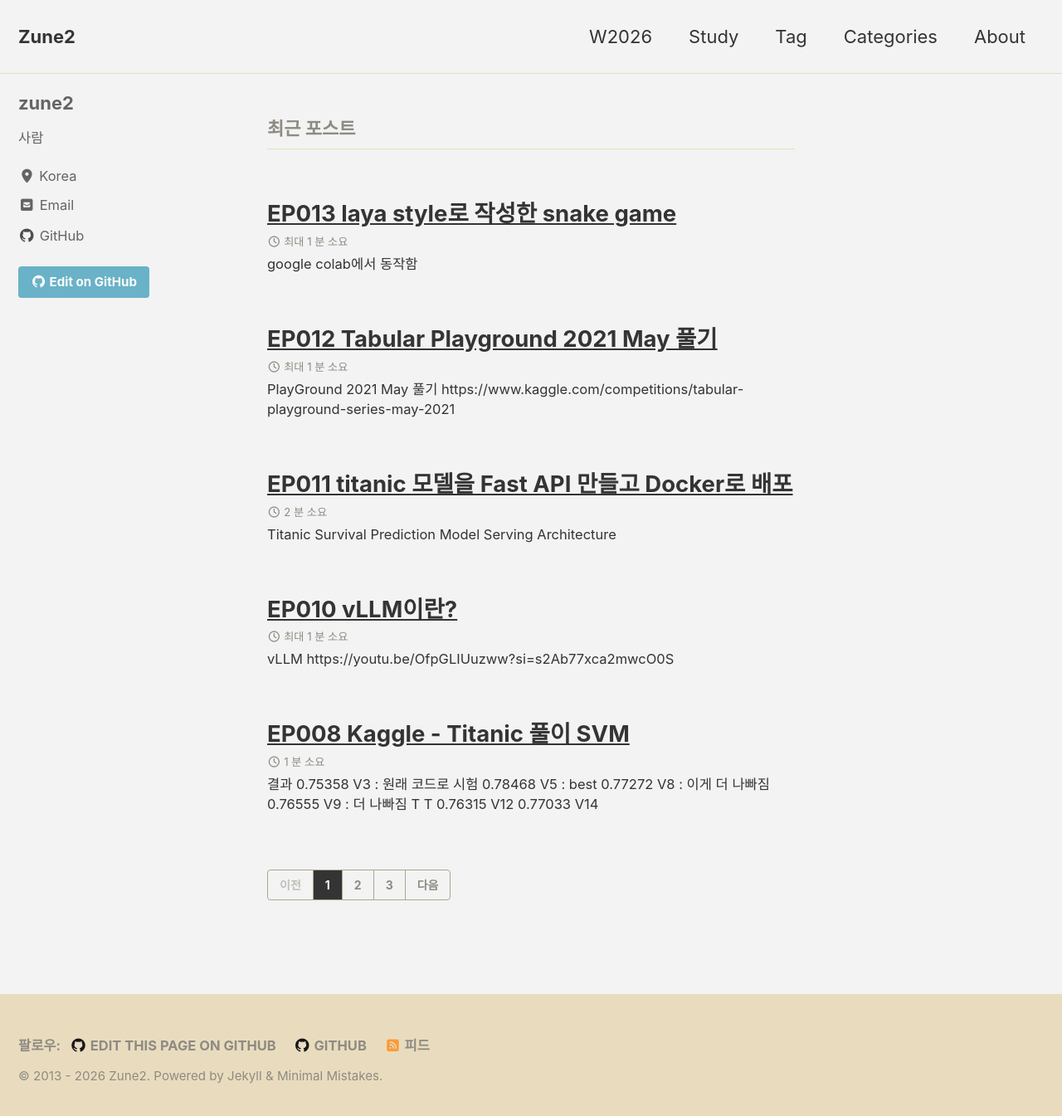
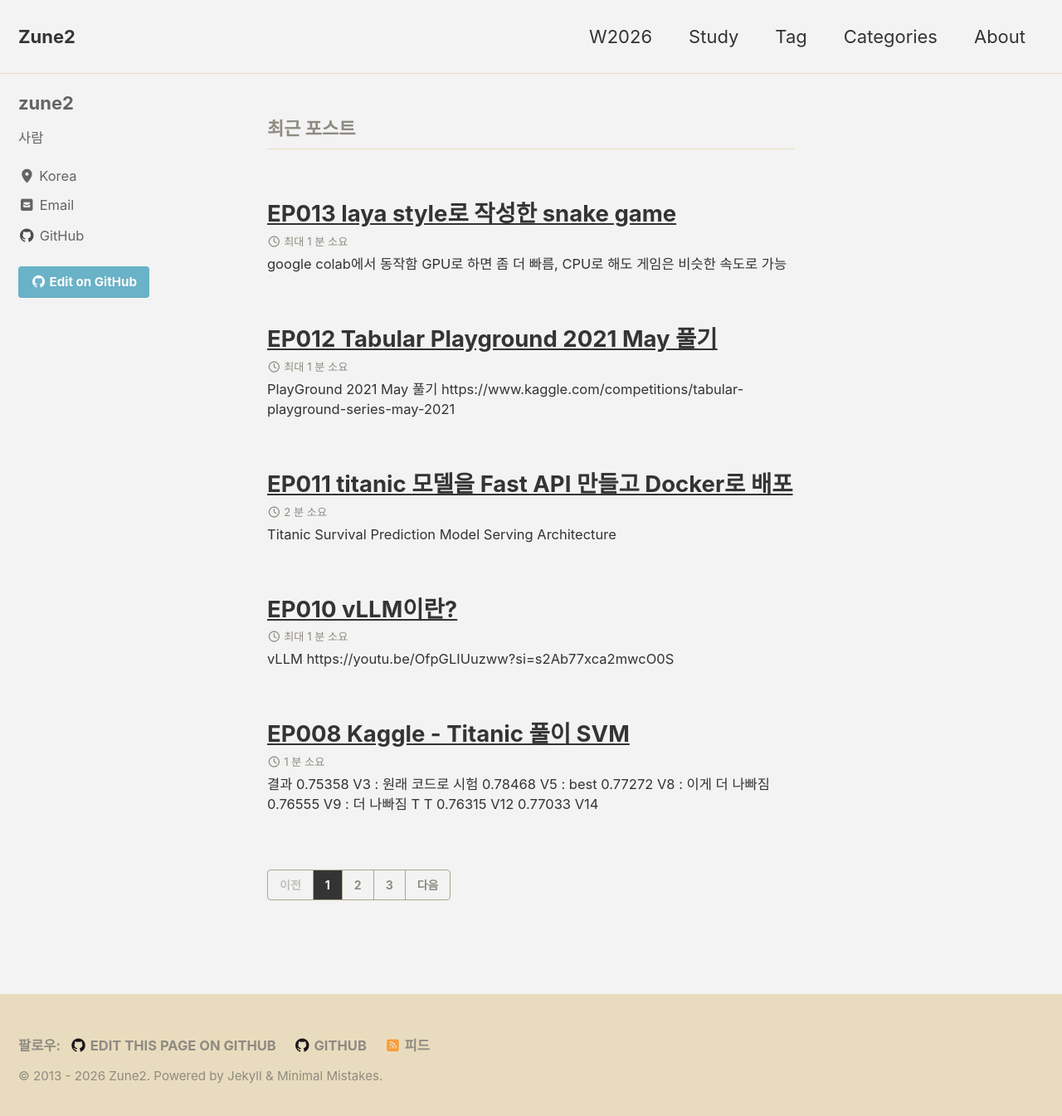
Before and after one commit to zune2/zune2.github.io, a Jekyll site: the page built from index.html, in a window 1280 px wide and 1353 px high. Shown: the top 1345 px of the window at 83% size. Built offline with Jekyll 4.4.1, drawn with Linux system fonts in a browser that asks for light colours; cached includes are drawn as plain includes; the list of posts is cut into pages by our own code.

Commit message:
Update 2026-10-11-EP013-snake-game-laya-style.md

```diff
--- a/_posts/2026-10-11-EP013-snake-game-laya-style.md
+++ b/_posts/2026-10-11-EP013-snake-game-laya-style.md
@@ -16,3 +16,12 @@ description: desc가 여기에
 ---
 
 - google colab에서 동작함
+- GPU로 하면 좀 더 빠름, CPU로 해도 게임은 비슷한 속도로 가능
+
+
+### 스크린 샷
+<img width="507" height="687" alt="Image" src="https://github.com/user-attachments/assets/26c3acd7-d390-4543-9b06-b1388a307ccf" />
+
+
+### 가운데 게임 캡처
+https://github.com/user-attachments/assets/8e56d8fd-1864-4b6b-b2ce-5b15c1d5812b
```
